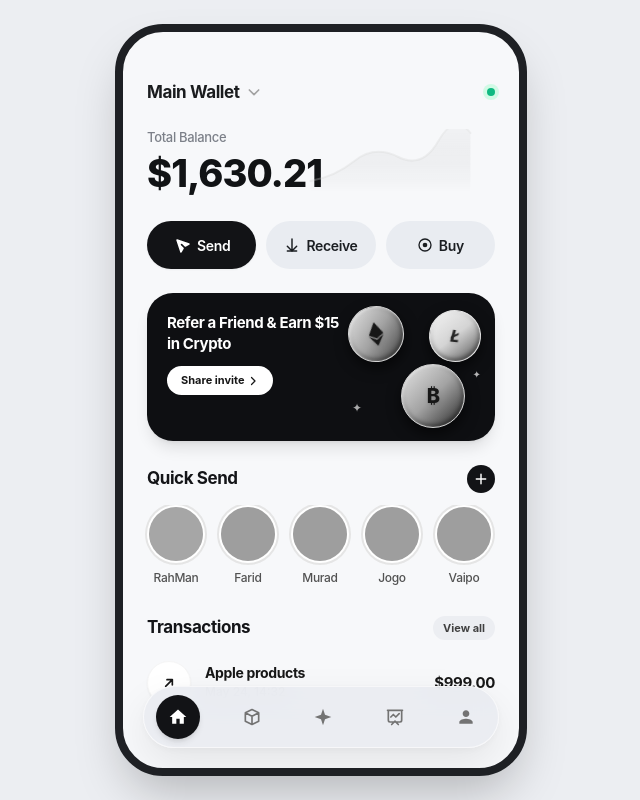
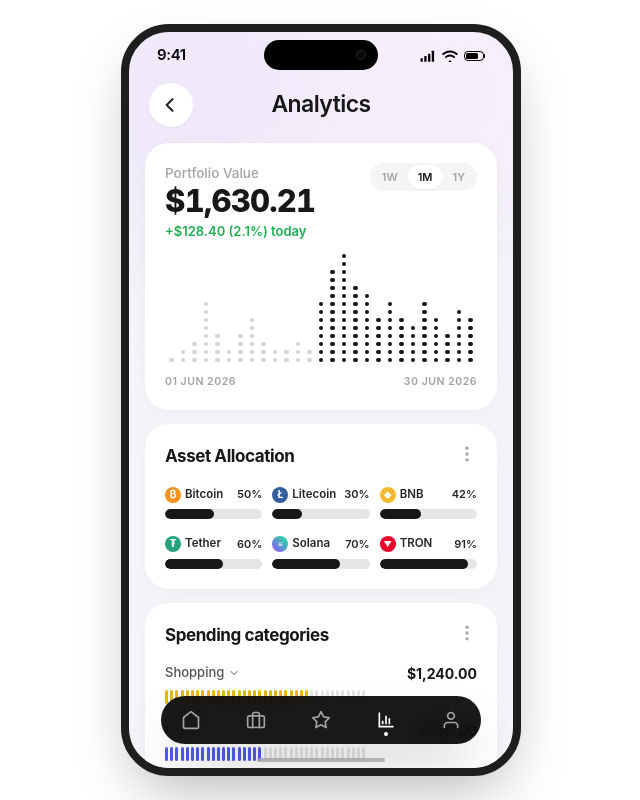
Before and after one commit to emmi-lili/bitgo-whitelabel-demo, a React (Vite) app: page / in a window 1280 px wide. Shown: the whole page, without its empty margins (319-959 px from the left). Built offline with nearby package versions, Linux system fonts and the light colour scheme; grey boxes are pictures that could not be loaded; the HTML template or start-up script is replaced by a standard one.

Commit message:
feat: wire Analytics navigation in the app shell
Switch between Home and Analytics with directional transitions and update the page title.

```diff
--- a/index.html
+++ b/index.html
@@ -2,8 +2,11 @@
 <html lang="en">
   <head>
     <meta charset="UTF-8" />
-    <meta name="viewport" content="width=device-width, initial-scale=1.0, maximum-scale=1.0, user-scalable=no" />
-    <title>Crypto Wallet App</title>
+    <meta
+      name="viewport"
+      content="width=device-width, initial-scale=1.0, maximum-scale=1.0, user-scalable=no, viewport-fit=cover"
+    />
+    <title>Analytics - Crypto Portfolio</title>
   </head>
   <body>
     <div id="root"></div>
--- a/src/App.tsx
+++ b/src/App.tsx
@@ -1,21 +1,24 @@
-import PhoneFrame from './components/PhoneFrame'
-import WalletHeader from './components/WalletHeader'
-import BalanceHero from './components/BalanceHero'
-import ActionButtons from './components/ActionButtons'
-import ReferralBanner from './components/ReferralBanner'
-import QuickSend from './components/QuickSend'
-import Transactions from './components/Transactions'
-import BottomDock from './components/BottomDock'
+import { useState } from 'react'
+import type { Screen } from './navigation'
+import HomeScreen from './components/HomeScreen'
+import AnalyticsScreen from './components/analytics/AnalyticsScreen'
+
+/** Left-to-right order of screens, used to pick the transition direction. */
+const ORDER: Record<Screen, number> = { home: 0, analytics: 1 }
 
 export default function App() {
-  return (
-    <PhoneFrame dock={<BottomDock />}>
-      <WalletHeader />
-      <BalanceHero />
-      <ActionButtons />
-      <ReferralBanner />
-      <QuickSend />
-      <Transactions />
-    </PhoneFrame>
+  const [screen, setScreen] = useState<Screen>('analytics')
+  const [enterClass, setEnterClass] = useState('anim-forward')
+
+  const navigate = (next: Screen) => {
+    if (next === screen) return
+    setEnterClass(ORDER[next] > ORDER[screen] ? 'anim-forward' : 'anim-back')
+    setScreen(next)
+  }
+
+  return screen === 'analytics' ? (
+    <AnalyticsScreen onNavigate={navigate} enterClass={enterClass} />
+  ) : (
+    <HomeScreen onNavigate={navigate} enterClass={enterClass} />
   )
 }
```
